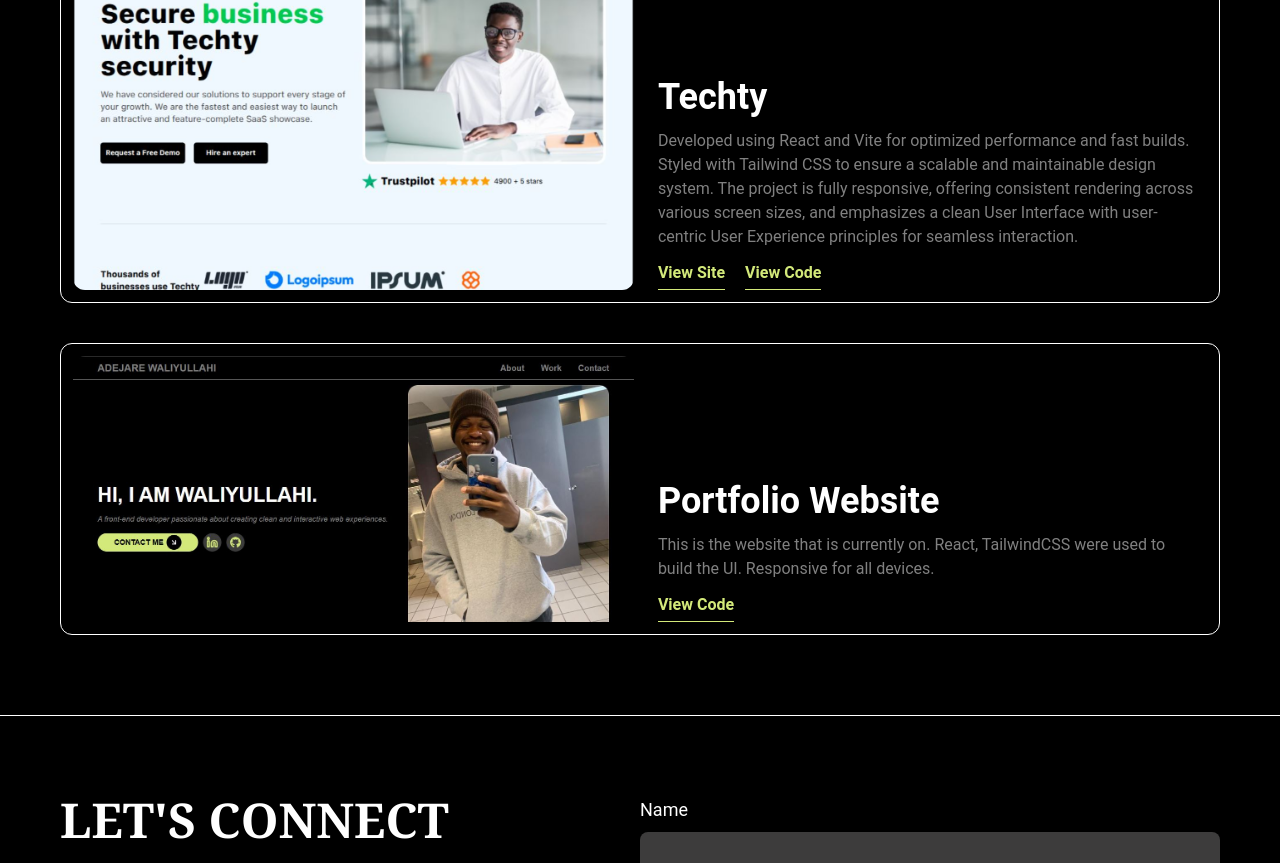
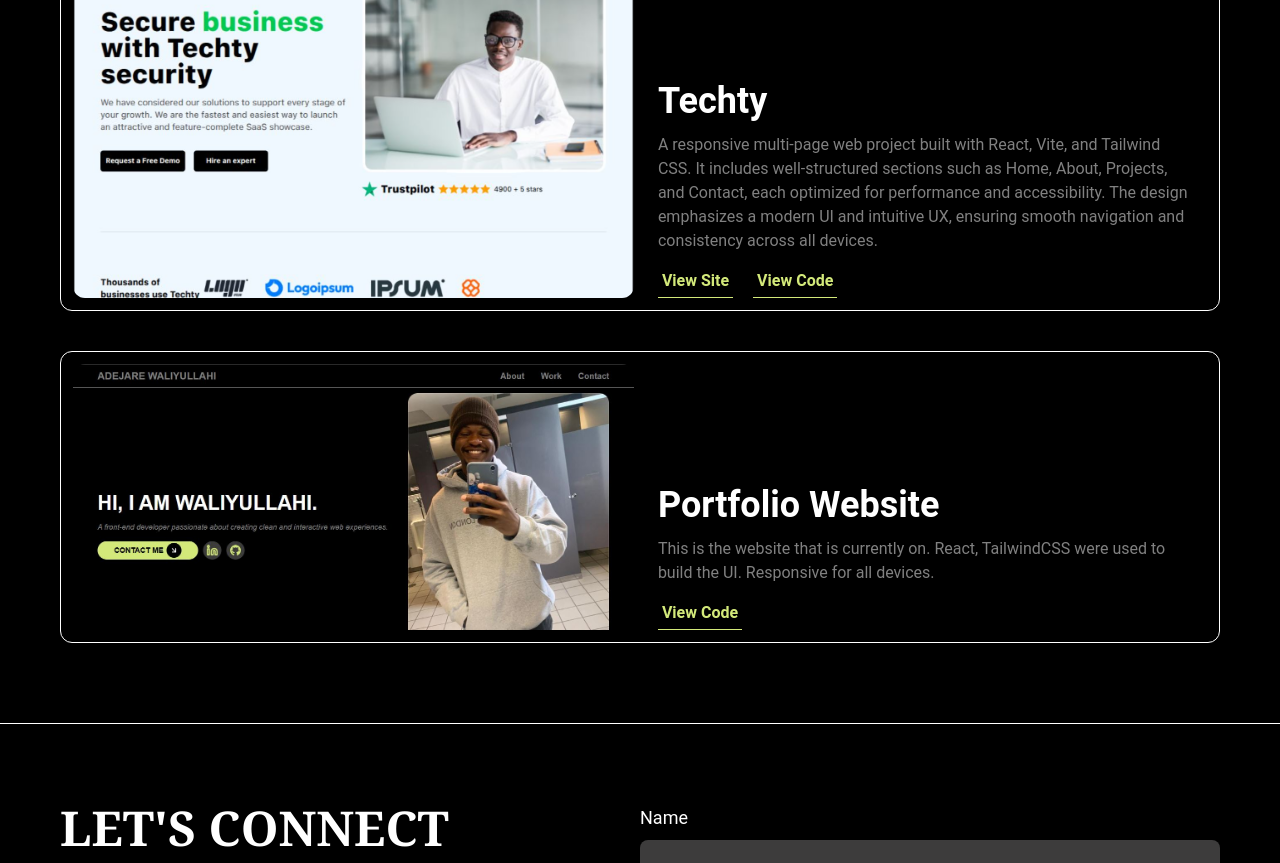
Before and after one commit to Wallychi/Porfolio-Website, a React (Vite) app: page / in a window 1280 px wide. Shown: the part 2040-2903 px from the top of the page. Built offline with nearby package versions, Linux system fonts and the light colour scheme.

Commit message:
fix project 1.1

```diff
--- a/src/components/Projects.jsx
+++ b/src/components/Projects.jsx
@@ -2,7 +2,7 @@ import React from 'react'
 
 const Projects = () => {
     return (
-        <section id='projects' className='flex flex-col w-full px-5 lg:px-15 gap-5 py-20 border-b-1 border-[var(--color-secondary)]'>
+        <section id='projects' className='flex flex-col w-full px-5 lg:px-15 gap-5 lg:gap-7 py-20 border-b-1 border-[var(--color-secondary)]'>
             <h1 className='text-3xl lg:text-5xl font-serif font-bold text-center'>FEATURED PROJECTS</h1>
             <div className='grid grid-cols-1 gap-5 lg:gap-10 '>
 
@@ -12,10 +12,10 @@ const Projects = () => {
                     </div>
                     <div className='flex flex-col justify-end gap-3 px-3 lg:basis-1/2'>
                         <h2 className='text-2xl lg:text-4xl font-semibold'>Techty</h2>
-                        <p className='text-[var(--color-tertiary)]'>Developed using React and Vite for optimized performance and fast builds. Styled with Tailwind CSS to ensure a scalable and maintainable design system. The project is fully responsive, offering consistent rendering across various screen sizes, and emphasizes a clean User Interface with user-centric User Experience principles for seamless interaction.</p>
+                        <p className='text-[var(--color-tertiary)]'>A responsive multi-page web project built with React, Vite, and Tailwind CSS. It includes well-structured sections such as Home, About, Projects, and Contact, each optimized for performance and accessibility. The design emphasizes a modern UI and intuitive UX, ensuring smooth navigation and consistency across all devices.</p>
                         <div className='flex items-center gap-5 text-[var(--color-extra)] font-semibold'>
-                            <a href='https://techty-seven.vercel.app/' target='_blank' className='pb-1 border-b-1 border-[var(--color-extra)]'>View Site</a>
-                            <a href='https://github.com/Wallychi/techty' target='_blank' className='pb-1 border-b-1 border-[var(--color-extra)]'>View Code</a>
+                            <a href='https://techty-seven.vercel.app/' target='_blank' className='p-1 border-b-1 border-[var(--color-extra)] hover:text-[var(--color-primary)] hover:bg-[var(--color-extra)] hover:rounded-xl'>View Site</a>
+                            <a href='https://github.com/Wallychi/techty' target='_blank' className='p-1 border-b-1 border-[var(--color-extra)] hover:text-[var(--color-primary)] hover:bg-[var(--color-extra)] hover:rounded-xl'>View Code</a>
                         </div>
                     </div>
                 </div>
@@ -28,7 +28,7 @@ const Projects = () => {
                         <h2 className='text-2xl lg:text-4xl font-semibold'>Portfolio Website</h2>
                         <p className='text-[var(--color-tertiary)]'>This is the website that is currently on. React, TailwindCSS were used to build the UI. Responsive for all devices.</p>
                         <div className='flex items-center gap-5 text-[var(--color-extra)] font-semibold'>
-                            <a href='https://github.com/Wallychi/Porfolio-Website' target='_blank' className='pb-1 border-b-1 border-[var(--color-extra)]'>View Code</a>
+                            <a href='https://github.com/Wallychi/Porfolio-Website' target='_blank' className='p-1 border-b-1 border-[var(--color-extra)] hover:text-[var(--color-primary)] hover:bg-[var(--color-extra)] hover:rounded-xl'>View Code</a>
                         </div>
                     </div>
                 </div>
```
